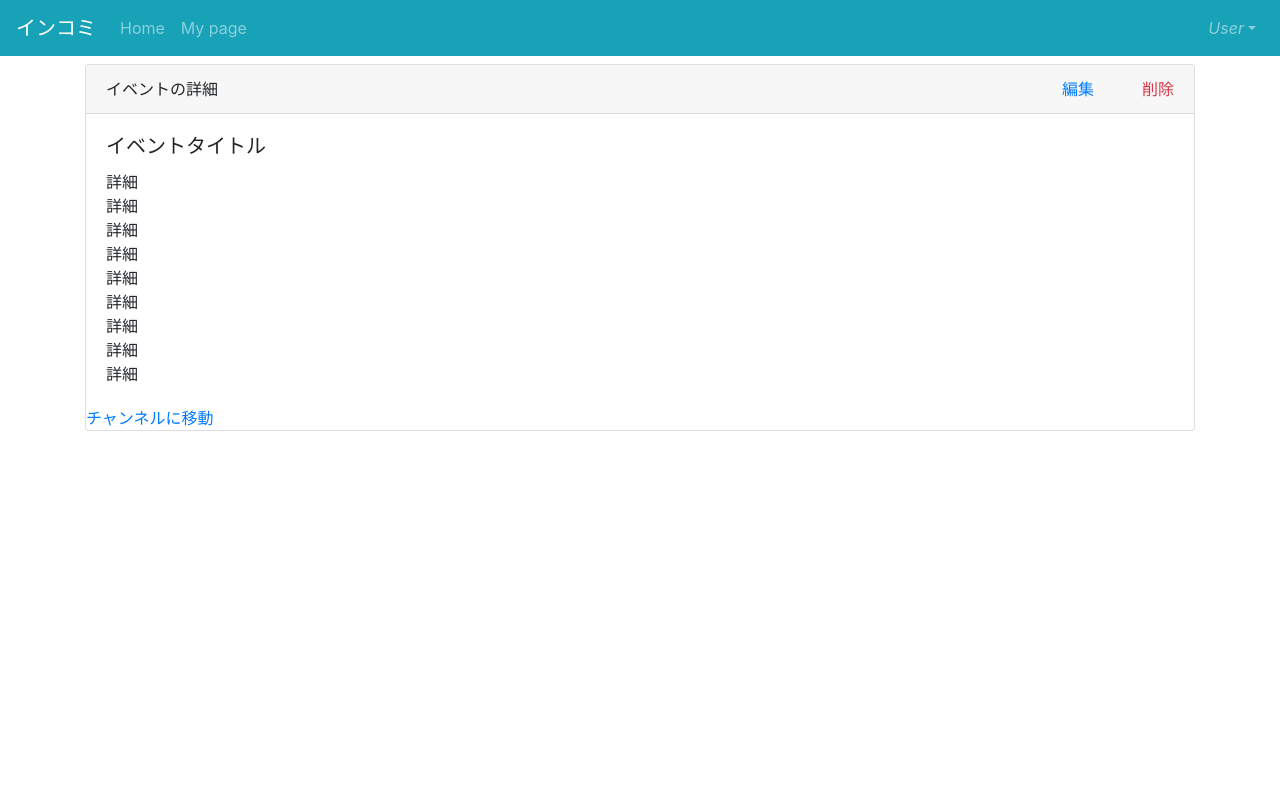
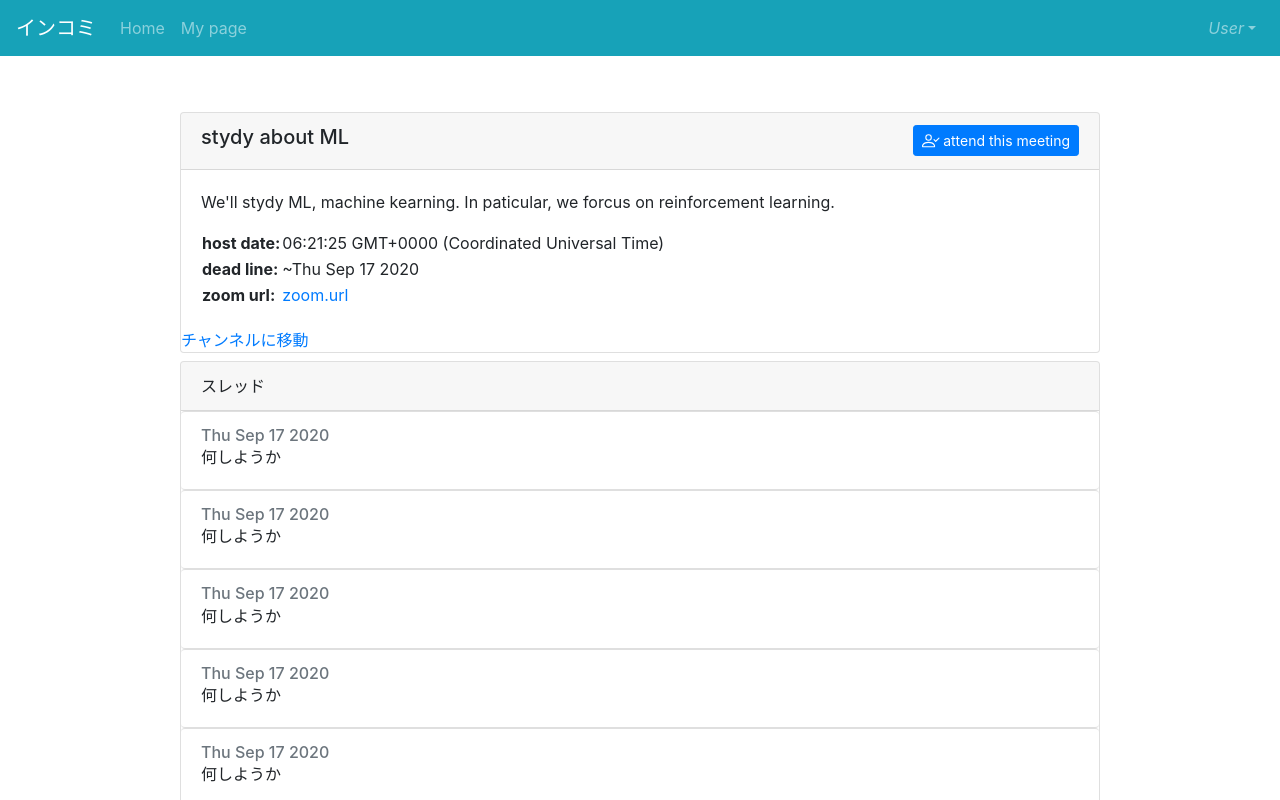
Before and after one commit to hosodr/incomi, a Nuxt app in the folder nuxt/src/app/: page /event_list/make_event in a window 1280 px wide. Shown: the top 800 px of the page. Built offline with nearby package versions, Linux system fonts and the light colour scheme.

Commit message:
イベント詳細などのレイアウトを修正

```diff
--- a/nuxt/src/app/components/EventItem.vue
+++ b/nuxt/src/app/components/EventItem.vue
@@ -1,43 +1,25 @@
 <template>
-  <!-- <b-card-group deck>
-    <b-card :title="event.title" header-tag="header" footer-tag="footer">
-      <template v-slot:header>
-        <h6 class="mb-0">イベント</h6>
-      </template>
-      <b-card-text>イベントの詳細</b-card-text>
-      <b-button
-        variant="primary"
-        :to="{ name: 'event_list-id', params: { id: event.id } }"
-        nuxt
-        >Go somewhere</b-button
-      >
-      <template v-slot:footer>
-        <em>{{ event.date.toDateString() }}</em>
-      </template>
-    </b-card>
-  </b-card-group> -->
   <nuxt-link
     class="list-group-item list-group-item-action flex-column align-items-start"
     :to="{ name: 'event_list-id', params: { id: event.evId } }"
   >
     <div class="d-flex w-100 justify-content-between">
       <h5 class="mb-1">{{ event.name }}</h5>
-      <small>開催日:{{ event.datetime }}</small>
     </div>
     <p class="mb-1">
       {{ event.abstract }}
     </p>
     <table>
       <tr>
-        <th>zoom</th>
+        <th>zoom:</th>
         <td>{{ event.zoomUrl }}</td>
       </tr>
       <tr>
-        <th>開催日</th>
+        <th>host date:</th>
         <td>{{ event.datetime }}</td>
       </tr>
       <tr>
-        <th>募集期間</th>
+        <th>dead line:</th>
         <td>{{ event.from }}〜{{ event.to }}</td>
       </tr>
     </table>
--- a/nuxt/src/app/components/Header.vue
+++ b/nuxt/src/app/components/Header.vue
@@ -18,7 +18,7 @@
             <em>User</em>
           </template>
           <b-dropdown-item to="/mypage" nuxt>My page</b-dropdown-item>
-          <b-dropdown-item to="/login" nuxt>login</b-dropdown-item>
+          <b-dropdown-item to="/signin" nuxt>signin</b-dropdown-item>
           <b-dropdown-item to="/signup" nuxt>signup</b-dropdown-item>
           <b-dropdown-item to="/" nuxt>signout</b-dropdown-item>
         </b-nav-item-dropdown>
--- a/nuxt/src/app/components/Message.vue
+++ b/nuxt/src/app/components/Message.vue
@@ -11,14 +11,13 @@
           </p>
         </div>
         <div class="col-2 px-0">
-          <button
+          <a
             v-if="parentThId === null"
-            type="button"
-            class="btn my-0 text-primary float-right"
+            class="my-0 float-right"
             @click="goThread"
           >
-            返信
-          </button>
+            reply
+          </a>
         </div>
       </div>
     </div>
--- a/nuxt/src/app/pages/channel_list/_id.vue
+++ b/nuxt/src/app/pages/channel_list/_id.vue
@@ -8,6 +8,7 @@
               <b-icon-chat-right-text-fill />
               {{ thread.name }}
             </h4>
+
             <b-button
               v-if="addMyChannel"
               id="is-favorite"
@@ -33,6 +34,7 @@
             >
               <strong>add your channel list!</strong>
             </b-popover>
+            <p class="mb-0">{{ thread.abstract }}</p>
           </div>
 
           <div class="col-auto">
@@ -175,7 +177,7 @@ export default {
       thread: {
         thId: 1,
         name: 'チャンネルの名前',
-        abstract: 'このチャンネルの詳細',
+        abstract: 'このチャンネルの詳細このチャンネルの詳細',
         parentCommentId: 2,
         parentThId: null,
       },
--- a/nuxt/src/app/pages/event_list/_id.vue
+++ b/nuxt/src/app/pages/event_list/_id.vue
@@ -1,28 +1,115 @@
 <template>
   <div class="container">
-    <div class="card">
+    <div class="row justify-content-center">
+      <div class="col-md-10">
+        <div class="card mt-5">
           <div class="card-header">
-        <p class="float-left my-0">イベントの詳細</p>
+            <h5 class="float-left">{{ event.name }}</h5>
+            <template v-if="false">
               <nuxt-link class="float-right my-0 text-danger" to="id/edit"
-          >削除</nuxt-link
+                >delete</nuxt-link
               >
-        <nuxt-link class="float-right my-0 mr-5" to="id/edit">編集</nuxt-link>
+              <nuxt-link class="float-right my-0 mr-5" to="id/edit"
+                >modify</nuxt-link
+              >
+            </template>
+            <template v-else>
+              <div
+                v-if="!join"
+                type="button"
+                class="float-right btn btn-sm btn-primary"
+                @click="join = !join"
+              >
+                <b-icon-person-check />
+                attend this meeting
+              </div>
+              <div
+                v-else
+                type="button"
+                class="float-right btn btn-sm btn-danger"
+                @click="join = !join"
+              >
+                <b-icon-x-circle />
+                cancel attending
+              </div>
+            </template>
           </div>
           <div class="card-body">
-        <h5 class="card-title">イベントタイトル</h5>
             <p class="card-text">
-          詳細<br />詳細<br />詳細<br />詳細<br />詳細<br />詳細<br />詳細<br />詳細<br />詳細<br />
+              {{ event.abstract }}
             </p>
+            <table>
+              <tr>
+                <th>host date:</th>
+                <td>{{ event.hostDate }}</td>
+              </tr>
+              <tr>
+                <th>dead line:</th>
+                <td>~{{ event.to }}</td>
+              </tr>
+              <tr>
+                <th>zoom url:</th>
+                <td>
+                  <a :href="event.zoomUrl">{{ event.zoomUrl }}</a>
+                </td>
+              </tr>
+            </table>
           </div>
           <nuxt-link to="/channel_list/1">チャンネルに移動</nuxt-link>
+        </div>
+
+        <div class="card mt-2">
+          <div class="card-header">スレッド</div>
+          <ul class="list-group">
+            <template v-for="(message, key) in messages">
+              <Message
+                :key="key"
+                :message="message"
+                :parent-th-id="3"
+                :get-thread="() => {}"
+                :show-thread="null"
+              />
+            </template>
+          </ul>
+        </div>
+      </div>
     </div>
   </div>
 </template>
 
 <script>
+import { BIconXCircle, BIconPersonCheck } from 'bootstrap-vue'
 export default {
+  components: {
+    BIconXCircle,
+    BIconPersonCheck,
+  },
   data: () => {
-    return {}
+    const date = new Date().toDateString()
+    return {
+      join: false,
+      event: {
+        name: 'stydy about ML',
+        abstract:
+          "We'll stydy ML, machine kearning. In paticular, we forcus on reinforcement learning.",
+        hostDate: new Date().toTimeString(),
+        from: new Date().toDateString(),
+        to: new Date().toDateString(),
+        zoomUrl: 'zoom.url',
+      },
+      messages: [
+        { msg: '何しようか', cmId: 1, timestamp: date, userId: 1 },
+        { msg: '何しようか', cmId: 2, timestamp: date, userId: 1 },
+        { msg: '何しようか', cmId: 3, timestamp: date, userId: 1 },
+        { msg: '何しようか', cmId: 4, timestamp: date, userId: 1 },
+        { msg: '何しようか', cmId: 5, timestamp: date, userId: 1 },
+        { msg: '何しようか', cmId: 1, timestamp: date, userId: 1 },
+        { msg: '何しようか', cmId: 2, timestamp: date, userId: 1 },
+        { msg: '何しようか', cmId: 3, timestamp: date, userId: 1 },
+        { msg: '何しようか', cmId: 4, timestamp: date, userId: 1 },
+        { msg: '何しようか', cmId: 5, timestamp: date, userId: 1 },
+      ],
+    }
   },
 }
 </script>
--- a/nuxt/src/app/pages/login.vue
+++ b/nuxt/src/app/pages/signin.vue
@@ -7,12 +7,10 @@
           src="https://getbootstrap.com/docs/4.5/assets/brand/bootstrap-solid.svg"
           width="70"
         />
-        <div v-if="failed" class="alert alert-danger">
-          ログインに失敗しました
-        </div>
+        <div v-if="failed" class="alert alert-danger">signin failed</div>
         <form>
           <div class="form-group">
-            <label for="username">ユーザーネーム</label>
+            <label for="username">user name</label>
             <input
               id="username"
               v-model="username"
@@ -21,7 +19,7 @@
               required
             />
 
-            <label for="password">パスワード</label>
+            <label for="password">password</label>
             <input
               id="password"
               v-model="password"
@@ -35,7 +33,7 @@
               :disabled="username === '' || password === ''"
               @click="onSubmit"
             >
-              ログイン
+              signin
             </button>
           </div>
         </form>
@@ -55,7 +53,7 @@ export default {
     }
   },
   computed: {
-    ...mapGetters(['isLogin']),
+    ...mapGetters(['issignin']),
   },
   methods: {
     onSubmit() {
@@ -63,7 +61,7 @@ export default {
       // form.set('username', this.username)
       // form.set('password', this.password)
       // this.$axios
-      //   .post('/api/auth/login/', form)
+      //   .post('/api/auth/signin/', form)
       //   .then((res) => {
       //     const token = res.data.token
       //     this.storeToken(token)
```
Also changed, not shown: nuxt/src/app/pages/signup.vue (+18 -8 lines). Lines whose indentation alone changed are shown as unchanged.
